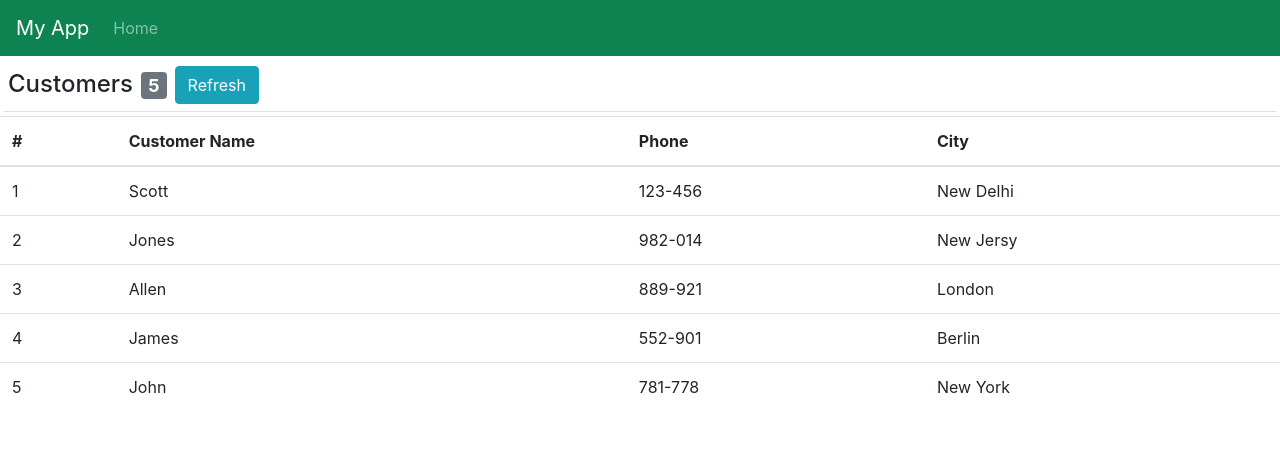
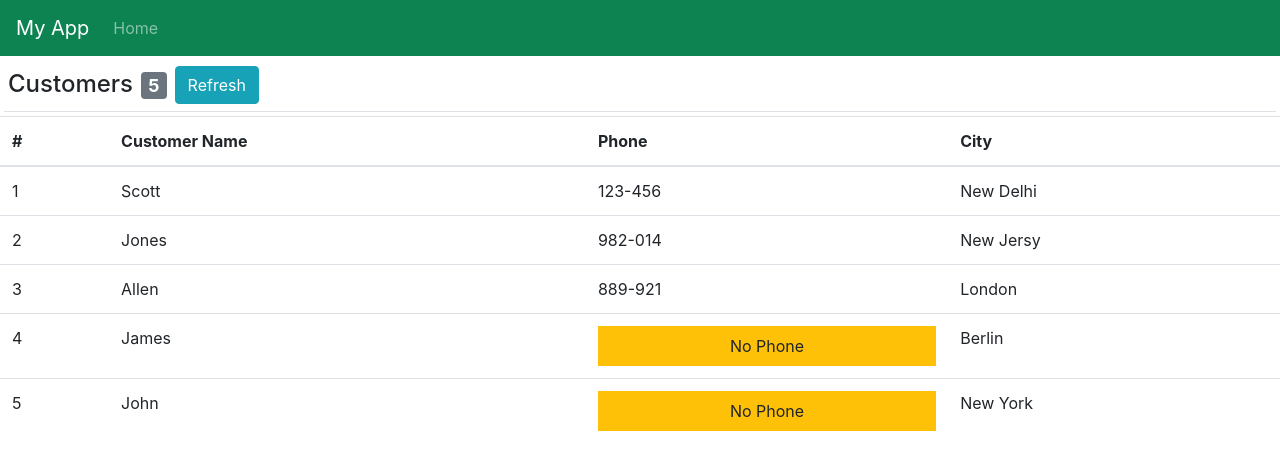
Before and after one commit to GhulamMustafaGM/client-side-app, a React (Create React App) app: page / in a window 1280 px wide. Shown: the top 470 px of the page. Built offline with nearby package versions, Linux system fonts and the light colour scheme.

Commit message:
created render conditionally

```diff
--- a/src/MainContent.jsx
+++ b/src/MainContent.jsx
@@ -18,8 +18,8 @@ export default class MainContent extends Component {
                 address: { city: "New Jersy" },
             },
             { id: 3, name: "Allen", phone: "889-921", address: { city: "London" } },
-            { id: 4, name: "James", phone: "552-901", address: { city: "Berlin" } },
-            { id: 5, name: "John", phone: "781-778", address: { city: "New York" } },
+            { id: 4, name: "James", phone: null, address: { city: "Berlin" } },
+            { id: 5, name: "John", phone: null, address: { city: "New York" } },
         ],
     };
 
@@ -35,7 +35,7 @@ export default class MainContent extends Component {
 
                     <button className="btn btn-info" onClick={this.onRefreshClick}>
                         Refresh
-                    </button>
+          </button>
                 </h4>
 
                 <table className="table">
@@ -53,7 +53,13 @@ export default class MainContent extends Component {
                                 <tr key={cust.id}>
                                     <td>{cust.id}</td>
                                     <td>{cust.name}</td>
-                                    <td>{cust.phone}</td>
+                                    <td>
+                                        {cust.phone ? (
+                                            cust.phone
+                                        ) : (
+                                            <div className="bg-warning p-2 text-center">No Phone</div>
+                                        )}
+                                    </td>
                                     <td>{cust.address.city}</td>
                                 </tr>
                             );
@@ -66,6 +72,7 @@ export default class MainContent extends Component {
 
     //Executes when the user clicks on Refresh button
     onRefreshClick = () => {
+        //Update the state using setState method - so that react updates the Browser DOM automatically
         this.setState({ customersCount: 7 });
     };
 }
```
